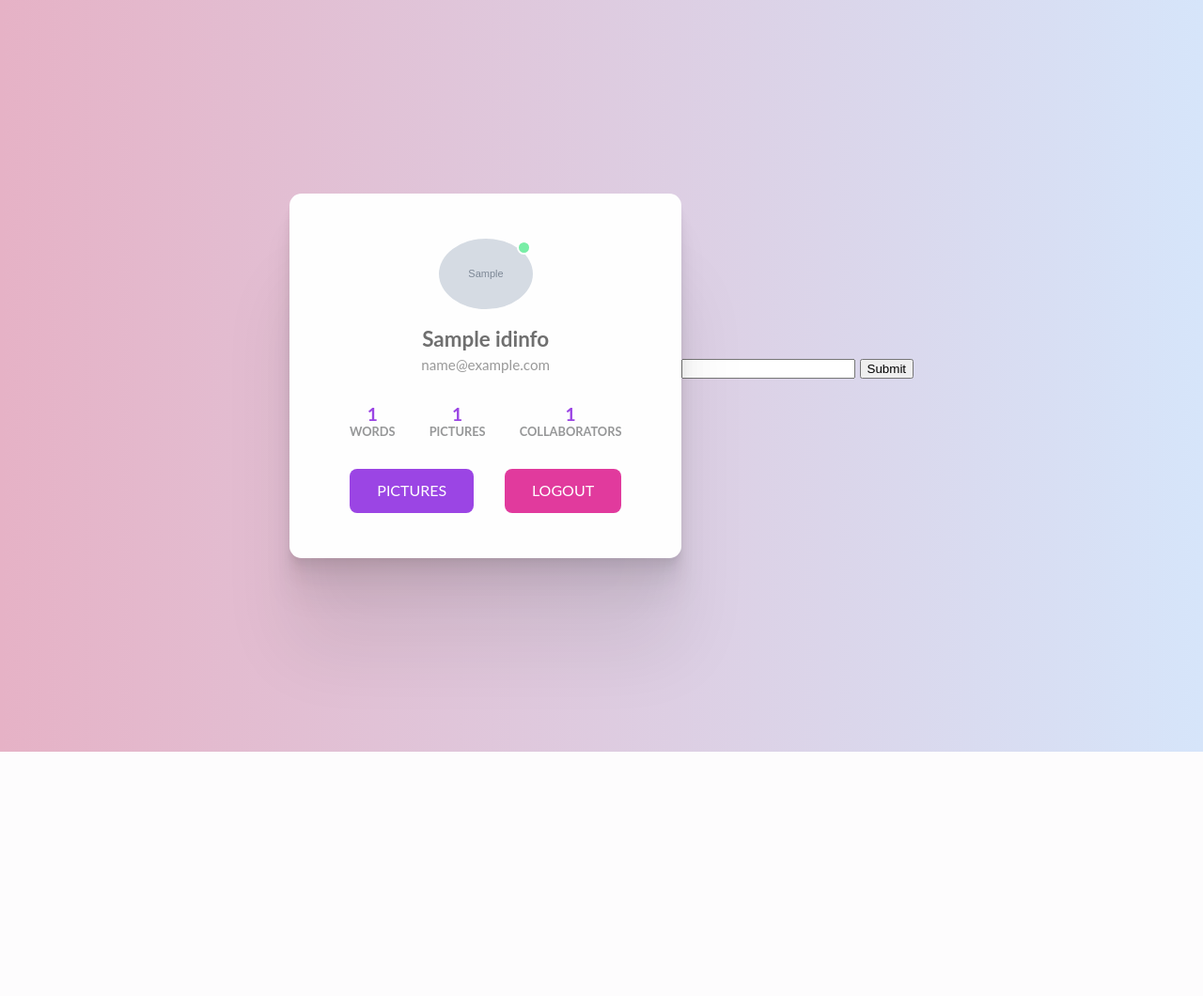
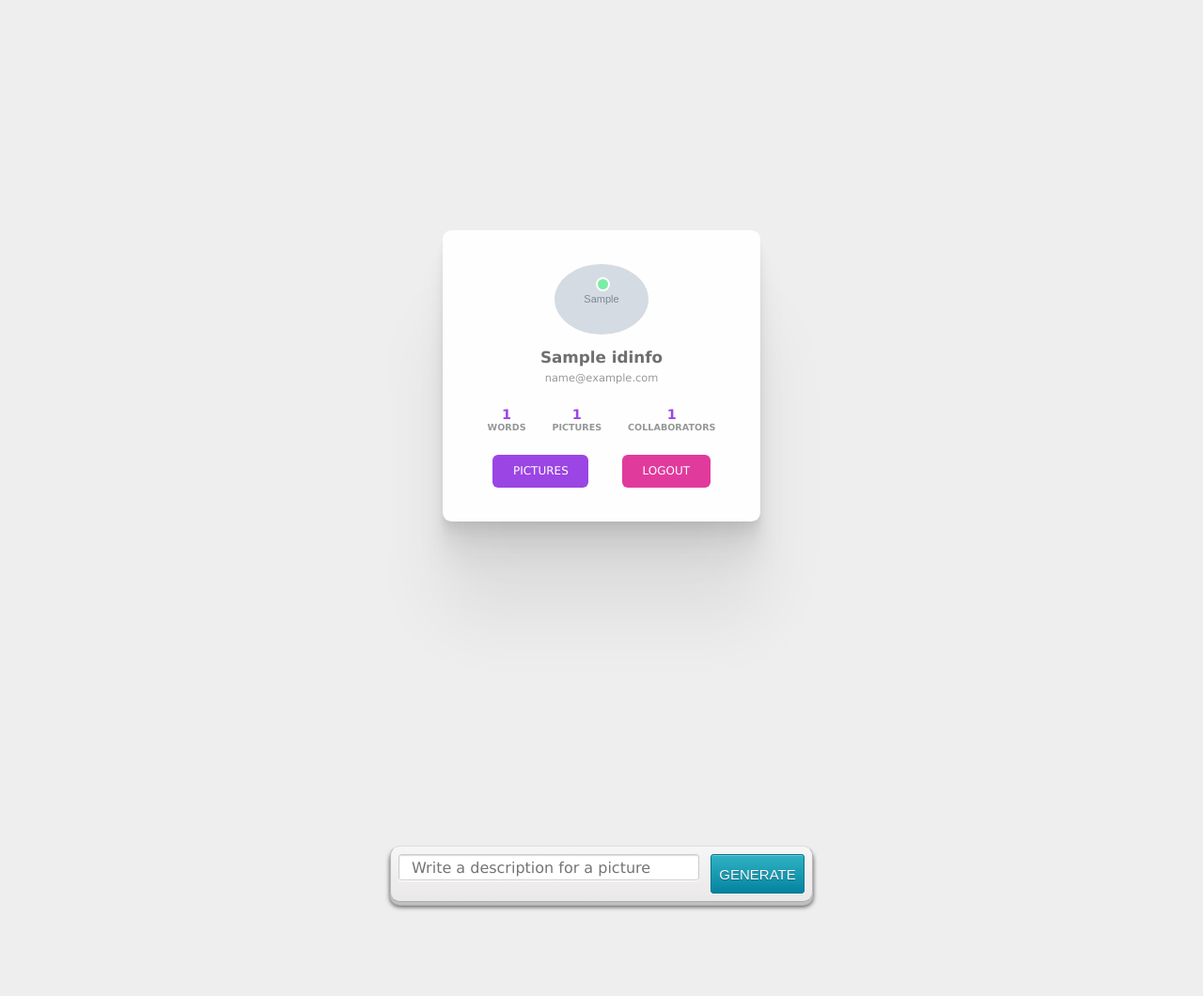
Before and after one commit to g-emarco/wordblend-ai, a Flask app: template templates/profile.html in a window 1280 px wide. Shown: the whole page at 94% size. Before the commit the page ends 800 px from the top, so only its background shows below. Run offline with Flask 2, Linux system fonts and the light colour scheme; the template is opened without the code that fills it: most values are stand-ins (such as "Sample title", 1, 10 or a date in 2020); grey boxes marked "Sample" are stand-in pictures; parts of the project's set-up code (start-up, migrations or seed data) failed here and were passed over.

Commit message:
updated frontend

```diff
--- a/main.py
+++ b/main.py
@@ -190,8 +190,8 @@
     words_with_pictures = (
         user_ref.collection("words").where("generated_picture_url", "!=", "").get()
     )
-    word_doc = words_with_pictures[0].to_dict()
-    return render_template("pictures.html", word_doc=word_doc, idinfo=session["idinfo"])
+    word_docs = [word_doc.to_dict() for word_doc in words_with_pictures ]
+    return render_template("pictures.html", word_docs=word_docs, idinfo=session["idinfo"])
 
 
 if __name__ == "__main__":
--- a/static/styles/pictures.css
+++ b/static/styles/pictures.css
@@ -36,8 +36,8 @@
 
 .property-card
 {
-  height:18em;
-  width:14em;
+  height:40em;
+  width:35em;
   display:-webkit-box;
   display:-ms-flexbox;
   display:flex;
--- /dev/null
+++ b/static/styles/text_box.css
@@ -0,0 +1,113 @@
+body {
+  background: #eee;
+  font: 12px Lucida sans, Arial, Helvetica, sans-serif;
+	color: #333;
+	text-align: center;
+}
+
+a {
+	color: #2A679F;
+}
+/*========*/
+
+.form-wrapper {
+	background-color: #f6f6f6;
+	background-image: -webkit-gradient(linear, left top, left bottom, from(#f6f6f6), to(#eae8e8));
+	background-image: -webkit-linear-gradient(top, #f6f6f6, #eae8e8);
+	background-image: -moz-linear-gradient(top, #f6f6f6, #eae8e8);
+	background-image: -ms-linear-gradient(top, #f6f6f6, #eae8e8);
+	background-image: -o-linear-gradient(top, #f6f6f6, #eae8e8);
+	background-image: linear-gradient(top, #f6f6f6, #eae8e8);
+	border-color: #dedede #bababa #aaa #bababa;
+	border-style: solid;
+	border-width: 1px;
+	-webkit-border-radius: 10px;
+	-moz-border-radius: 10px;
+	border-radius: 10px;
+	-webkit-box-shadow: 0 3px 3px rgba(255,255,255,.1), 0 3px 0 #bbb, 0 4px 0 #aaa, 0 5px 5px #444;
+	-moz-box-shadow: 0 3px 3px rgba(255,255,255,.1), 0 3px 0 #bbb, 0 4px 0 #aaa, 0 5px 5px #444;
+	box-shadow: 0 3px 3px rgba(255,255,255,.1), 0 3px 0 #bbb, 0 4px 0 #aaa, 0 5px 5px #444;
+	margin: 100px auto;
+	overflow: hidden;
+	padding: 8px;
+	width: 450px;
+}
+
+.form-wrapper #describe {
+	border: 1px solid #CCC;
+	-webkit-box-shadow: 0 1px 1px #ddd inset, 0 1px 0 #FFF;
+	-moz-box-shadow: 0 1px 1px #ddd inset, 0 1px 0 #FFF;
+	box-shadow: 0 1px 1px #ddd inset, 0 1px 0 #FFF;
+	-webkit-border-radius: 3px;
+	-moz-border-radius: 3px;
+	border-radius: 3px;
+  color: #999;
+	float: left;
+	font: 16px Lucida Sans, Trebuchet MS, Tahoma, sans-serif;
+	height: 20px;
+	padding: 13px;
+	width: 320px;
+}
+
+.form-wrapper #describe:focus {
+	border-color: #aaa;
+	-webkit-box-shadow: 0 1px 1px #bbb inset;
+	-moz-box-shadow: 0 1px 1px #bbb inset;
+	box-shadow: 0 1px 1px #bbb inset;
+	outline: 0;
+}
+
+.form-wrapper #describe:-moz-placeholder,
+.form-wrapper #describe:-ms-input-placeholder,
+.form-wrapper #describe::-webkit-input-placeholder {
+	color: #999;
+	font-weight: normal;
+}
+
+.form-wrapper #submit {
+	background-color: #0483a0;
+	background-image: -webkit-gradient(linear, left top, left bottom, from(#31b2c3), to(#0483a0));
+	background-image: -webkit-linear-gradient(top, #31b2c3, #0483a0);
+	background-image: -moz-linear-gradient(top, #31b2c3, #0483a0);
+	background-image: -ms-linear-gradient(top, #31b2c3, #0483a0);
+	background-image: -o-linear-gradient(top, #31b2c3, #0483a0);
+	background-image: linear-gradient(top, #31b2c3, #0483a0);
+	border: 1px solid #00748f;
+	-moz-border-radius: 3px;
+	-webkit-border-radius: 3px;
+	border-radius: 3px;
+	-webkit-box-shadow: 0 1px 0 rgba(255, 255, 255, 0.3) inset, 0 1px 0 #FFF;
+	-moz-box-shadow: 0 1px 0 rgba(255, 255, 255, 0.3) inset, 0 1px 0 #FFF;
+	box-shadow: 0 1px 0 rgba(255, 255, 255, 0.3) inset, 0 1px 0 #FFF;
+	color: #fafafa;
+	cursor: pointer;
+	height: 42px;
+	float: right;
+	font: 15px Arial, Helvetica;
+	padding: 0;
+	text-transform: uppercase;
+	text-shadow: 0 1px 0 rgba(0, 0 ,0, .3);
+	width: 100px;
+}
+
+.form-wrapper #submit:hover,
+.form-wrapper #submit:focus {
+	background-color: #31b2c3;
+	background-image: -webkit-gradient(linear, left top, left bottom, from(#0483a0), to(#31b2c3));
+	background-image: -webkit-linear-gradient(top, #0483a0, #31b2c3);
+	background-image: -moz-linear-gradient(top, #0483a0, #31b2c3);
+	background-image: -ms-linear-gradient(top, #0483a0, #31b2c3);
+	background-image: -o-linear-gradient(top, #0483a0, #31b2c3);
+	background-image: linear-gradient(top, #0483a0, #31b2c3);
+}
+
+.form-wrapper #submit:active {
+	-webkit-box-shadow: 0 1px 4px rgba(0, 0, 0, 0.5) inset;
+	-moz-box-shadow: 0 1px 4px rgba(0, 0, 0, 0.5) inset;
+	box-shadow: 0 1px 4px rgba(0, 0, 0, 0.5) inset;
+	outline: 0;
+}
+
+.form-wrapper #submit::-moz-focus-inner {
+	border: 0;
+}
--- a/templates/pictures.html
+++ b/templates/pictures.html
@@ -1,7 +1,12 @@
 <head>
   <link rel="stylesheet" href="static/styles/pictures.css">
+  <link rel="stylesheet" href="static/styles/text_box.css">
 </head>
+
+
 <div class="center">
+
+  {% for word_doc in word_docs %}
   <div class="property-card">
     <a href="#">
       <div class="property-image">
@@ -21,4 +26,5 @@
       </div>
     </a>
   </div>
+  {% endfor %}
 </div>
--- a/templates/profile.html
+++ b/templates/profile.html
@@ -1,5 +1,7 @@
 <head>
   <link rel="stylesheet" href="static/styles/profile.css">
+  <link rel="stylesheet" href="static/styles/text_box.css">
+
 </head>
 
 <main class="container">
@@ -29,8 +31,15 @@
     </div>
   </div>
 
-    <form action="/add_word" method="post">
-            <input type="text" name="text">
-            <input type="submit" value="Submit">
-    </form>
+
+
 </main>
+
+<body>
+    <div>
+      <form action="/add_word" method="post" class="form-wrapper">
+      <input type="text" name= "text" id="describe" placeholder="Write a description for a picture" required>
+      <input type="submit" value="generate" id="submit">
+      </form>
+  </div>
+</body>
```
Also changed, not shown: templates/user_info.html (deleted, +0 -20 lines).
